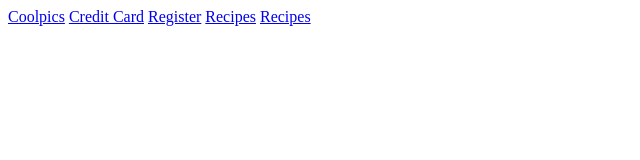
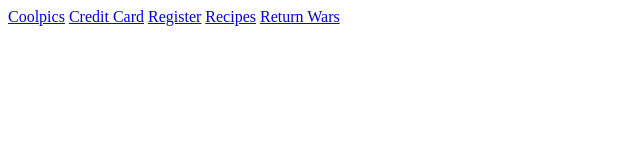
Before and after one commit to Ratselhaft01/wdd131, a plain HTML site: page index.html in a window 1280 px wide. Shown: the full height of the page, 0-640 px from the left. Drawn offline with Linux system fonts and the light colour scheme.

Commit message:
index name fix

```diff
--- a/index.html
+++ b/index.html
@@ -14,7 +14,7 @@
     <a href="creditcard/index.html">Credit Card</a>
     <a href="register/index.html">Register</a>
     <a href="recipes/index.html">Recipes</a>
-    <a href="returnwars/site-plan.html">Recipes</a>
+    <a href="returnwars/site-plan.html">Return Wars</a>
 </body>
 <footer>
 
```
